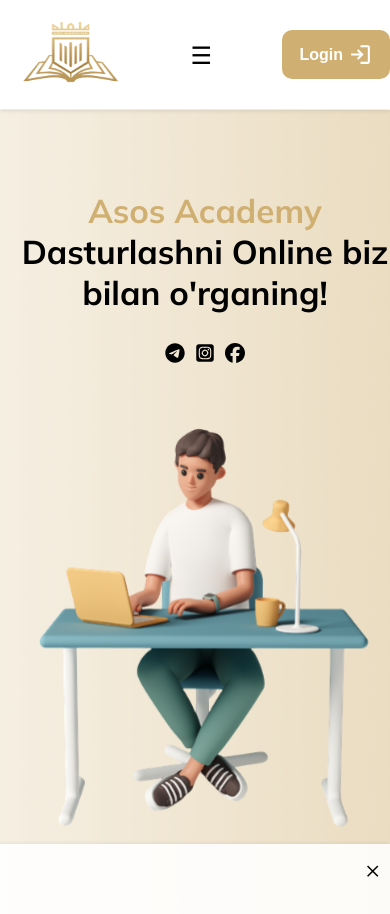
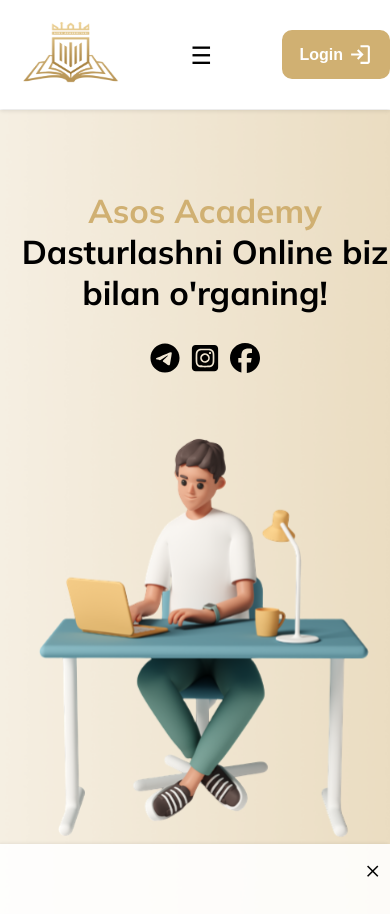
Before and after one commit to Jonibekweb01/Asos-Academy, a React (Create React App) app: page / in a window 390 px wide. Shown: the top 914 px of the page. Built offline with nearby package versions, Linux system fonts and the light colour scheme; a web font is replaced by a local one.

Commit message:
Asos Academy

```diff
--- a/src/components/Hero/Hero.css
+++ b/src/components/Hero/Hero.css
@@ -23,7 +23,7 @@
     }
 
     .login__hero__image {
-        width: 20px !important;
-        height: 20px !important;
+        width: 30px !important;
+        height: 30px !important;
     }
 }
```
